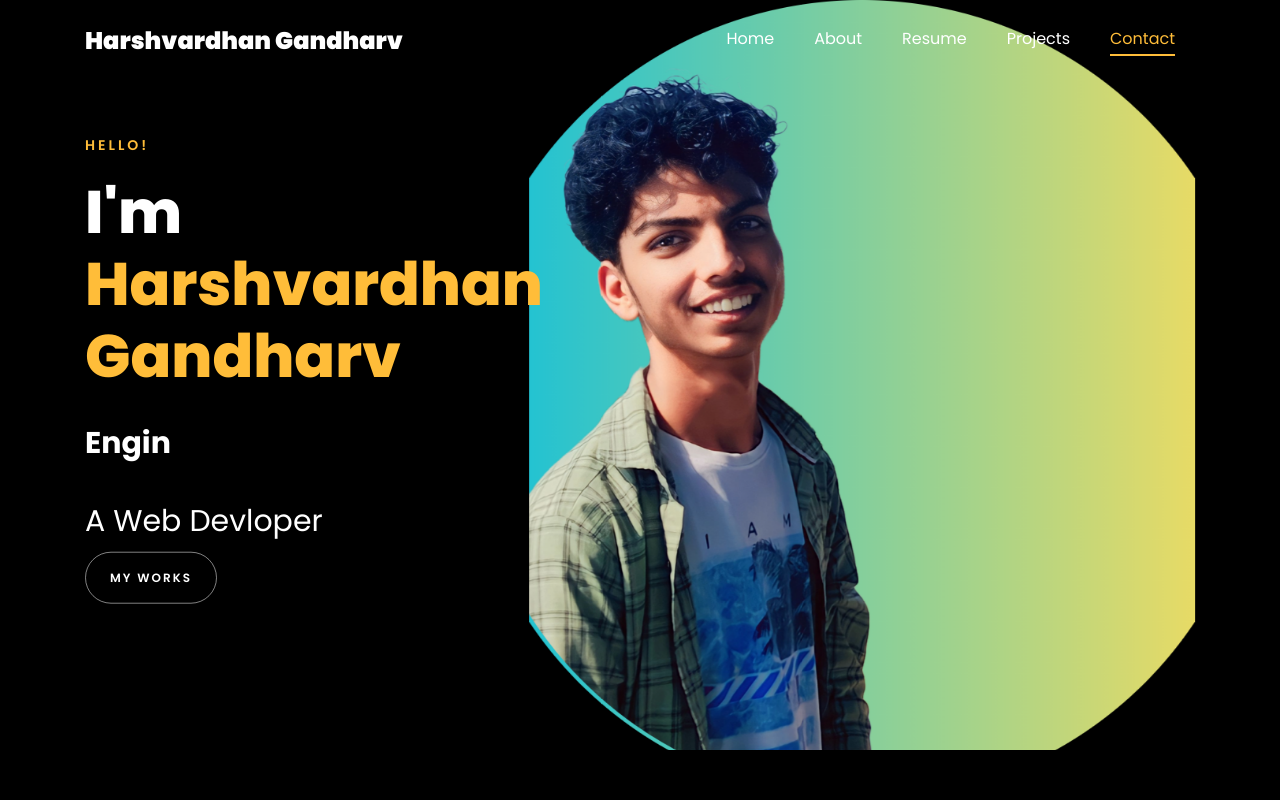
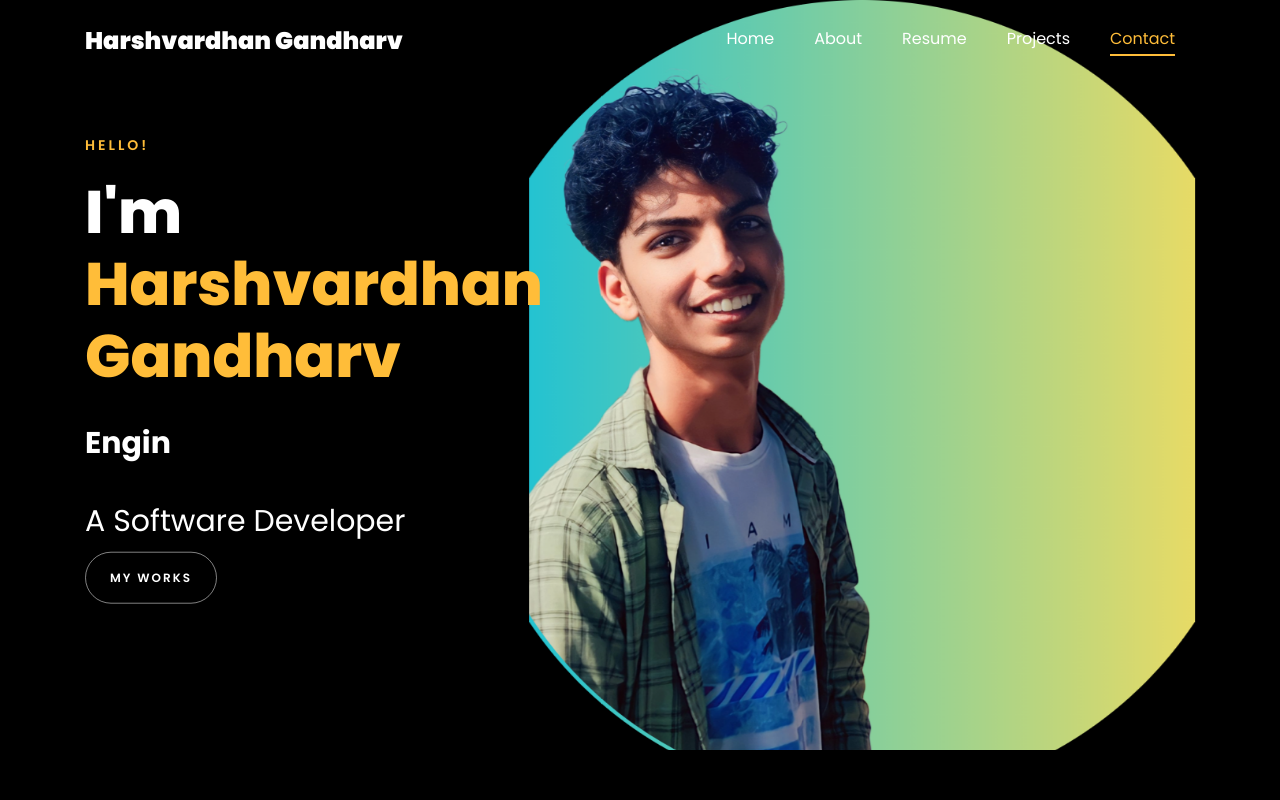
Before and after one commit to harshvardhan2706/harshvardhan_gandharv.github.io, a plain HTML site: page index.html in a window 1280 px wide. Shown: the top 800 px of the page. Drawn offline with Linux system fonts and the light colour scheme; animation ran at ten frames a second; files whose address does not match are found by name.

Commit message:
Update index.html
web developer to s/w developer

```diff
--- a/index.html
+++ b/index.html
@@ -186,7 +186,7 @@
 
 						<br>
 						<br>
-			            <h2>A Web Devloper</h2>
+			            <h2>A Software Developer</h2>
 						<!-- <h2 class="d-flex" style="margin-bottom: 0">With over 5 years of experience</h2> -->
 						<!-- <br> -->
 			            <p> <!--<a href="" class="btn btn-primary py-3 px-4">YouTube</a> -->
```
